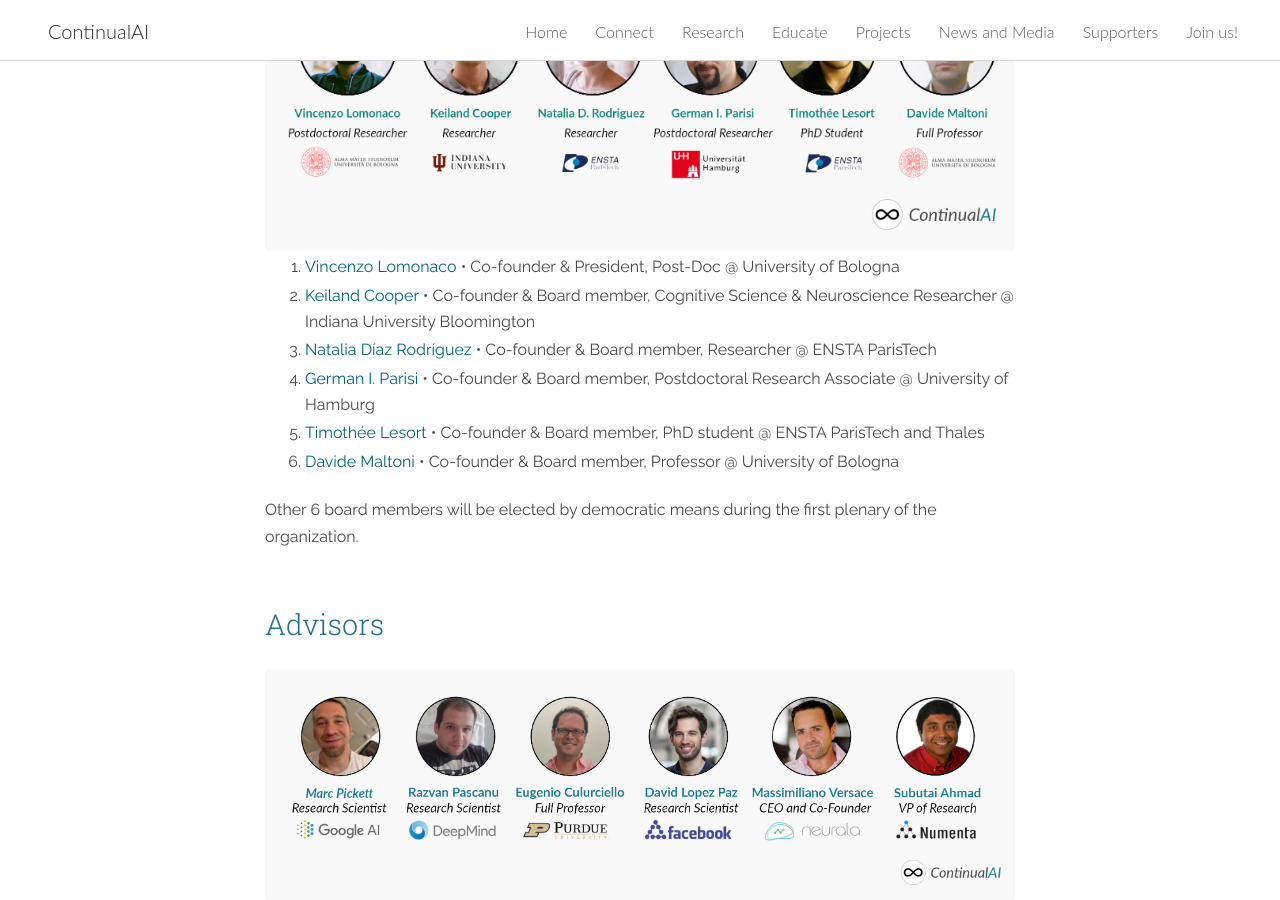
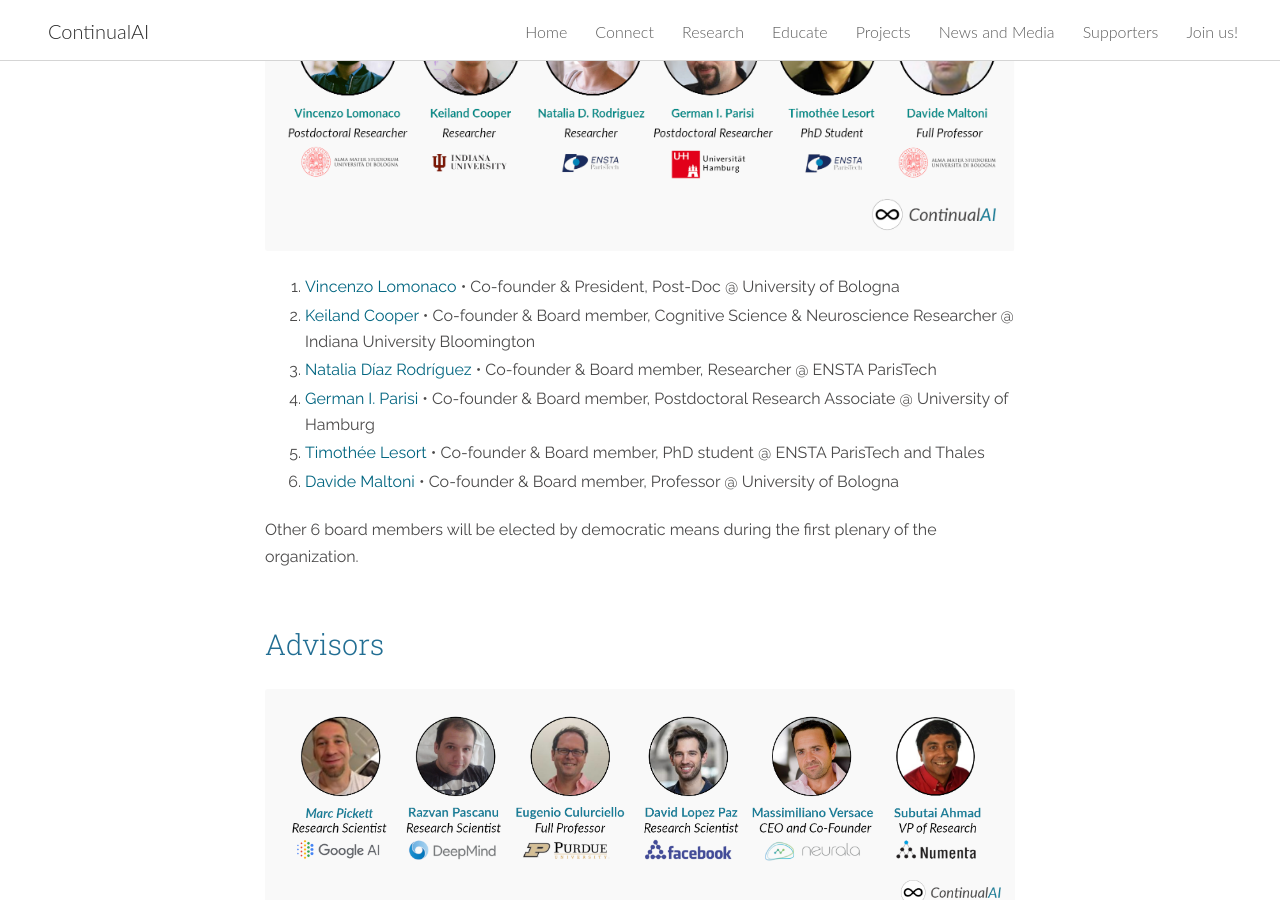
Before and after one commit to giparisi/website, a Jekyll site: the page built from join_us.md, in a window 1280 px wide and 900 px high, scrolled down 907 px. Built offline with Jekyll 4.4.1, drawn with Linux system fonts in a browser that asks for light colours; nearby versions of some CDN libraries.

Commit message:
margin added

```diff
--- a/join_us.md
+++ b/join_us.md
@@ -26,7 +26,7 @@
 <a name="board"></a>
 <h3 id="board" style="margin-bottom:30px">Board Members</h3>
 
-<div style="text-align:center; margin-bottom:0px; margin-top:0px"><img style="width:100%" src ='/{{ site.baseurl }}images/contai-board.png'/></div>
+<div style="text-align:center; margin-bottom:20px; margin-top:0px"><img style="width:100%" src ='/{{ site.baseurl }}images/contai-board.png'/></div>
 
 
  1. [Vincenzo Lomonaco](http://vincenzolomonaco.com) &bull; Co-founder & President, Post-Doc @ University of Bologna
@@ -41,7 +41,7 @@
  <a name="Advisors"></a>
 <h3 id="advisors" style="margin-bottom:30px">Advisors</h3>
 
-<div style="text-align:center; margin-bottom:0px; margin-top:0px"><img style="width:100%" src ='/{{ site.baseurl }}images/contai-advisors.png'/></div>
+<div style="text-align:center; margin-bottom:20px; margin-top:0px"><img style="width:100%" src ='/{{ site.baseurl }}images/contai-advisors.png'/></div>
 
  - [Marc Pickett](https://ai.google/research/people/MarcPickett) &bull; Research Scientist @ Google AI
  - [Eugenio Culurciello](https://e-lab.github.io/html/contact-eugenio-culurciello.html) &bull; Professor @ Purdue University
```
